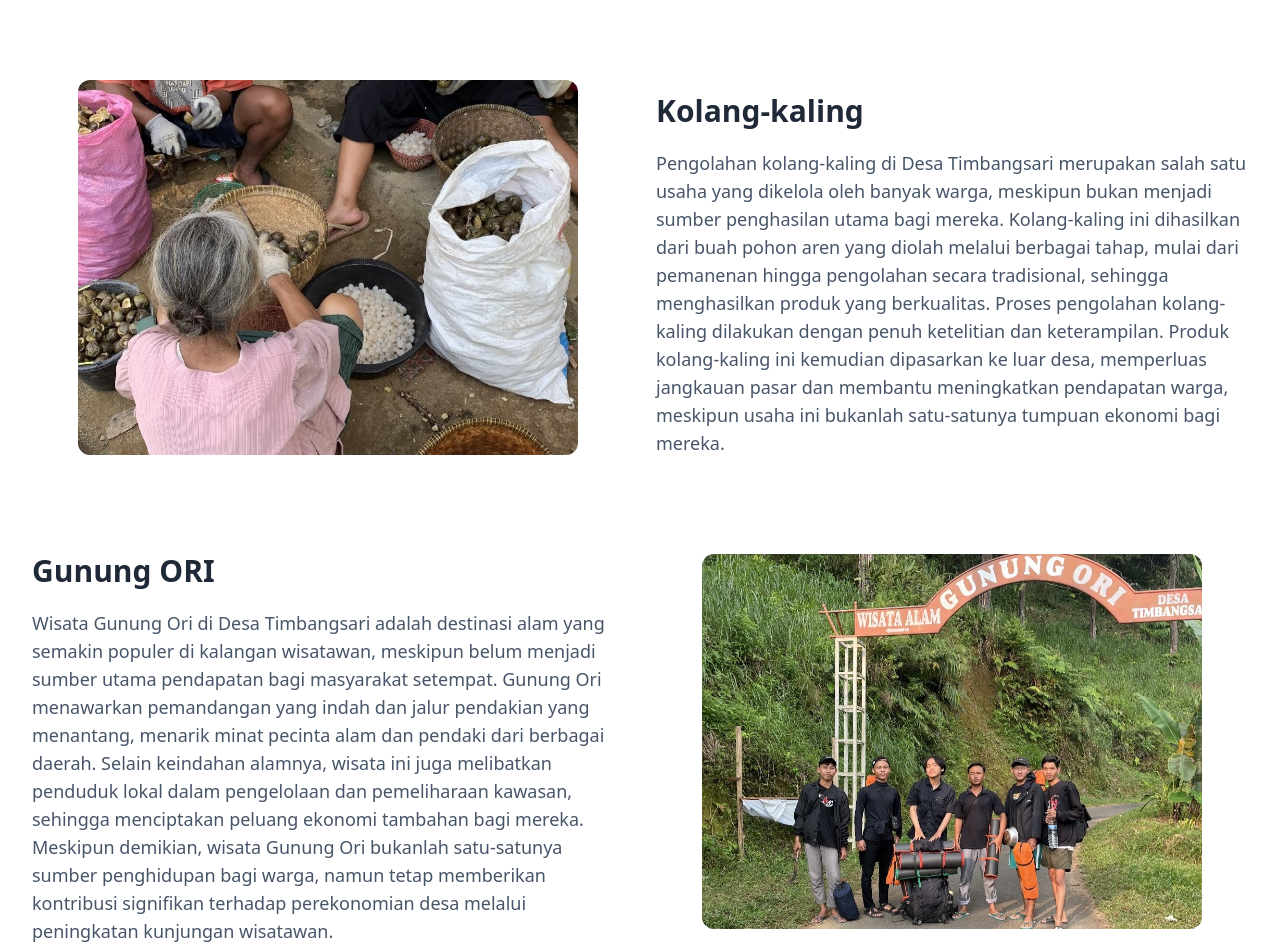
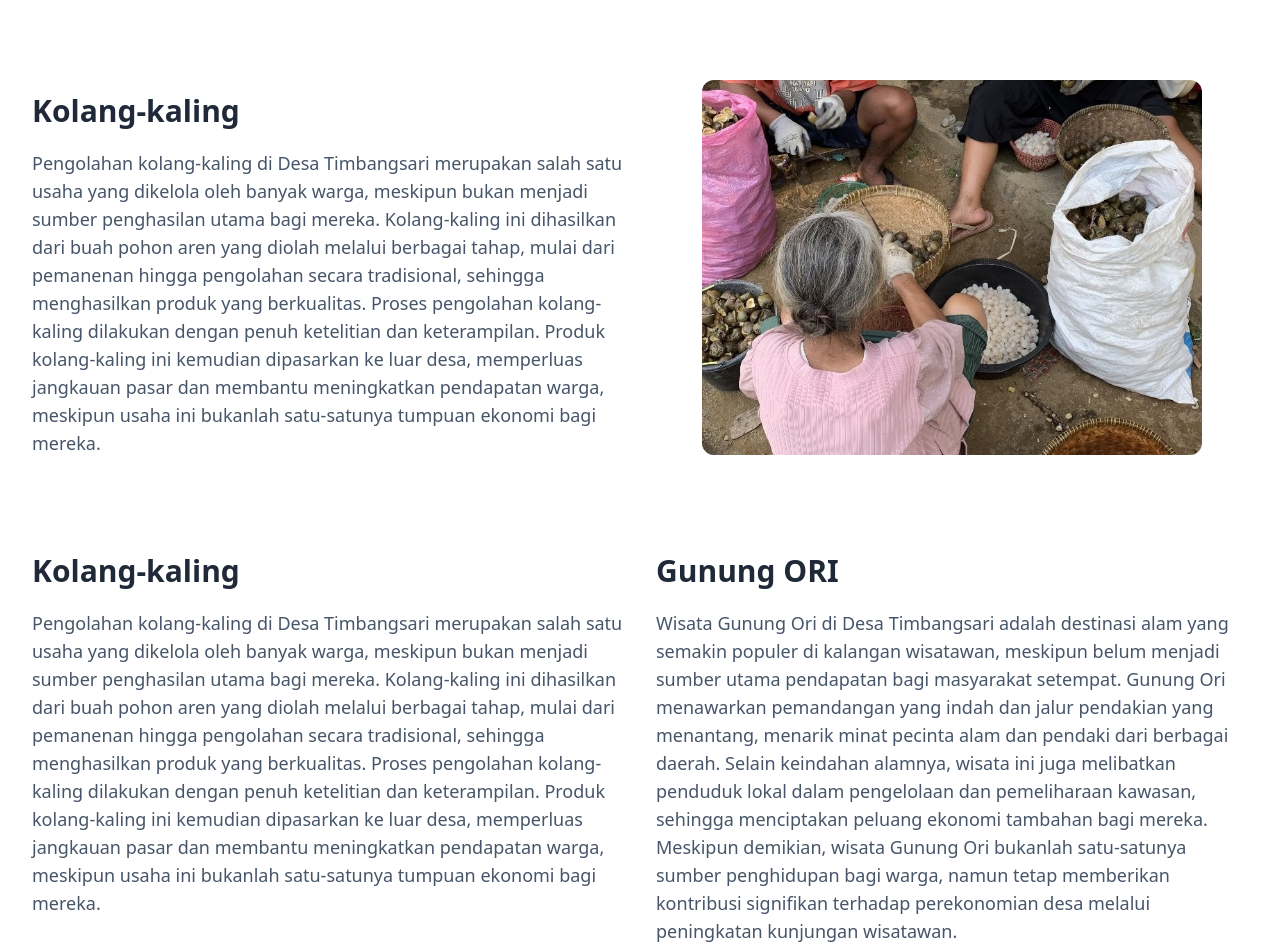
Before and after one commit to Zulfannn/timbangsari.github.io, a website: page umkm.html in a window 1280 px wide. Shown: the part 659-1607 px from the top of the page. Drawn offline with nearby package versions, Linux system fonts and the light colour scheme.

Commit message:
Update umkm.html

```diff
--- a/umkm.html
+++ b/umkm.html
@@ -80,6 +80,12 @@
           </div>
           <div class="w-full px-4 lg:w-1/2 my-auto" data-aos="fade-up" data-aos-duration="1000">
             <img src="img/umkm/aren.jpg" alt="history" class="rounded-xl mx-auto" width="500" />
+          </div>
+          <div class="w-full hidden px-4 mt-14 mb-10 lg:w-1/2 lg:block" data-aos="fade-down" data-aos-duration="1000">
+            <h2 class="font-bold text-center lg:text-left text-2xl mb-5 hover:text-orange-600 lg:text-3xl">Kolang-kaling</h2>
+            <p class="text-lg text-left text-slate-600 lg:text-md">
+              Pengolahan kolang-kaling di Desa Timbangsari merupakan salah satu usaha yang dikelola oleh banyak warga, meskipun bukan menjadi sumber penghasilan utama bagi mereka. Kolang-kaling ini dihasilkan dari buah pohon aren yang diolah melalui berbagai tahap, mulai dari pemanenan hingga pengolahan secara tradisional, sehingga menghasilkan produk yang berkualitas. Proses pengolahan kolang-kaling dilakukan dengan penuh ketelitian dan keterampilan. Produk kolang-kaling ini kemudian dipasarkan ke luar desa, memperluas jangkauan pasar dan membantu meningkatkan pendapatan warga, meskipun usaha ini bukanlah satu-satunya tumpuan ekonomi bagi mereka.
+            </p>
           </div>
           <div class="w-full px-4 lg:w-1/2 my-auto" data-aos="fade-right" data-aos-duration="1000">
             <img src="img/umkm/kolangkaling.jpg" alt="profile" class="rounded-xl mx-auto" width="500" />
```
